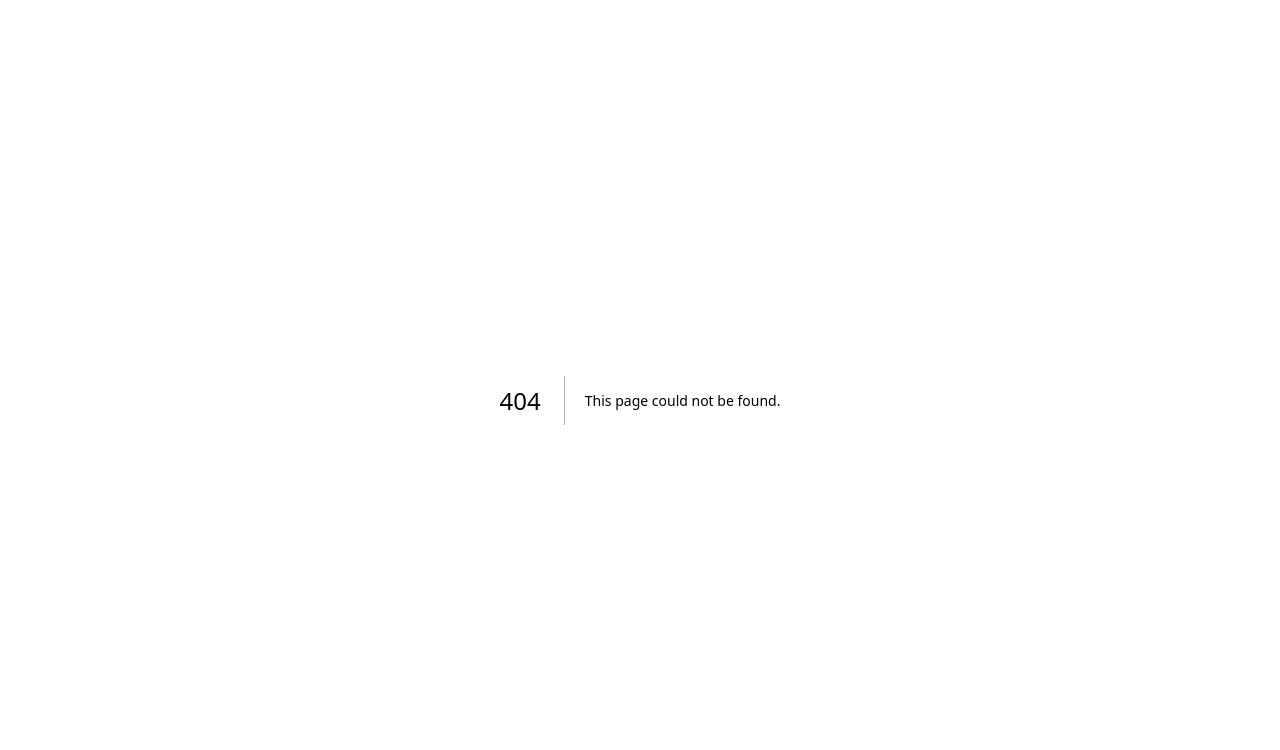
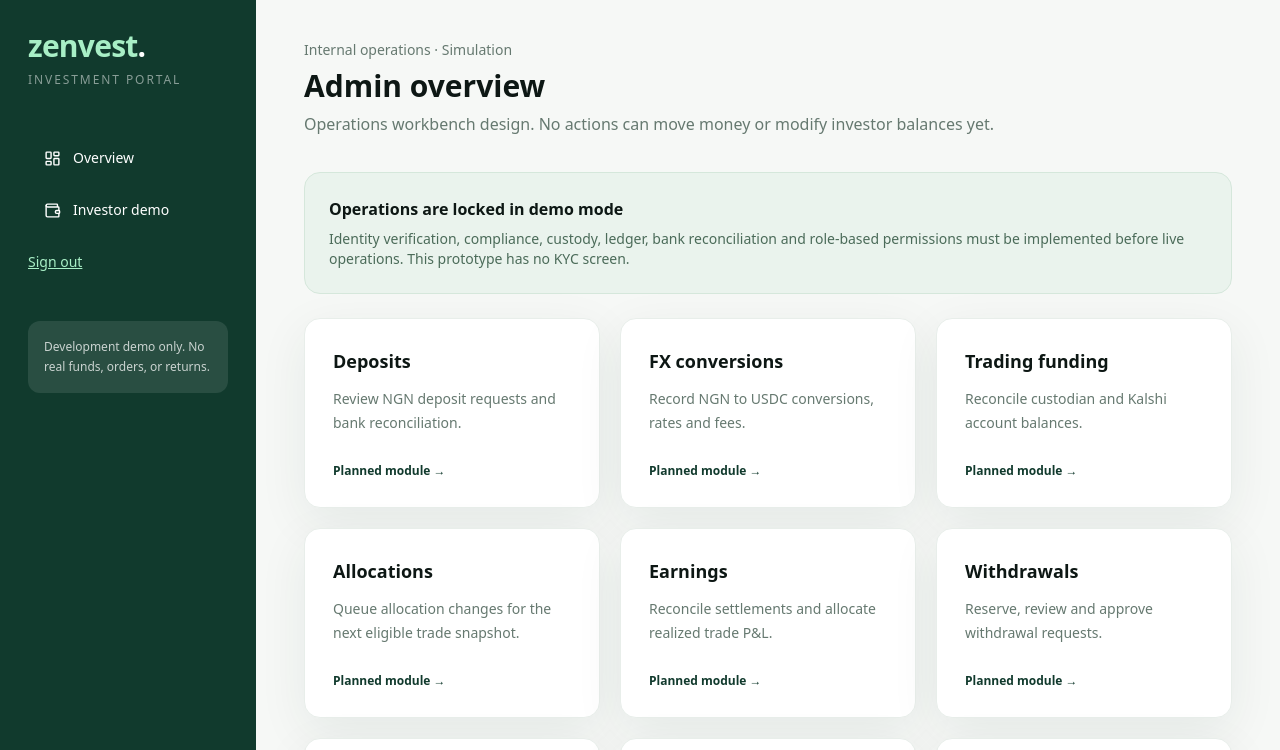
Before and after one commit to en0ma/zenvest, a Next.js app: page /preview/admin in a window 1280 px wide. Before the commit this address had no page. Shown: the top 750 px of the page. Built offline with nearby package versions, Linux system fonts and the light colour scheme.

Commit message:
fix: add public simulated preview without authentication

```diff
--- /dev/null
+++ b/src/app/preview/admin/page.tsx
@@ -0,0 +1,15 @@
+import { Shell } from "@/components/shell";
+const modules = [
+ ["Deposits", "Review NGN deposit requests and bank reconciliation."],
+ ["FX conversions", "Record NGN to USDC conversions, rates and fees."],
+ ["Trading funding", "Reconcile custodian and Kalshi account balances."],
+ ["Allocations", "Queue allocation changes for the next eligible trade snapshot."],
+ ["Earnings", "Reconcile settlements and allocate realized trade P&L."],
+ ["Withdrawals", "Reserve, review and approve withdrawal requests."],
+ ["Audit trail", "Record immutable operational approvals and changes."],
+ ["Risk & reports", "Monitor exposure, exceptions and financial reports."],
+ ["Bot monitor", "View live or stale external bot status and recent trades."],
+];
+export default function AdminPreview(){return <Shell admin><header><p className="text-muted text-sm">Internal operations · Simulation</p><h1 className="text-3xl font-semibold mt-2">Admin overview</h1><p className="text-muted mt-2">Operations workbench design. No actions can move money or modify investor balances yet.</p></header>
+<section className="mt-9 rounded-2xl bg-[#eaf3ed] border border-[#d5e7db] p-6"><strong>Operations are locked in demo mode</strong><p className="text-sm text-[#4b6b59] mt-2">Identity verification, compliance, custody, ledger, bank reconciliation and role-based permissions must be implemented before live operations. This prototype has no KYC screen.</p></section>
+<div className="grid sm:grid-cols-2 xl:grid-cols-3 gap-5 mt-6">{modules.map(([title,description])=><article key={title} className="bg-white border border-[#e8eeea] shadow-soft rounded-2xl p-7"><h2 className="font-semibold text-lg">{title}</h2><p className="text-sm text-muted leading-6 mt-3">{description}</p><div className="mt-7 text-xs font-semibold text-forest">{title==="Bot monitor"?<span>Sign in as an admin to access live telemetry →</span>:"Planned module →"}</div></article>)}</div></Shell>;}
```
